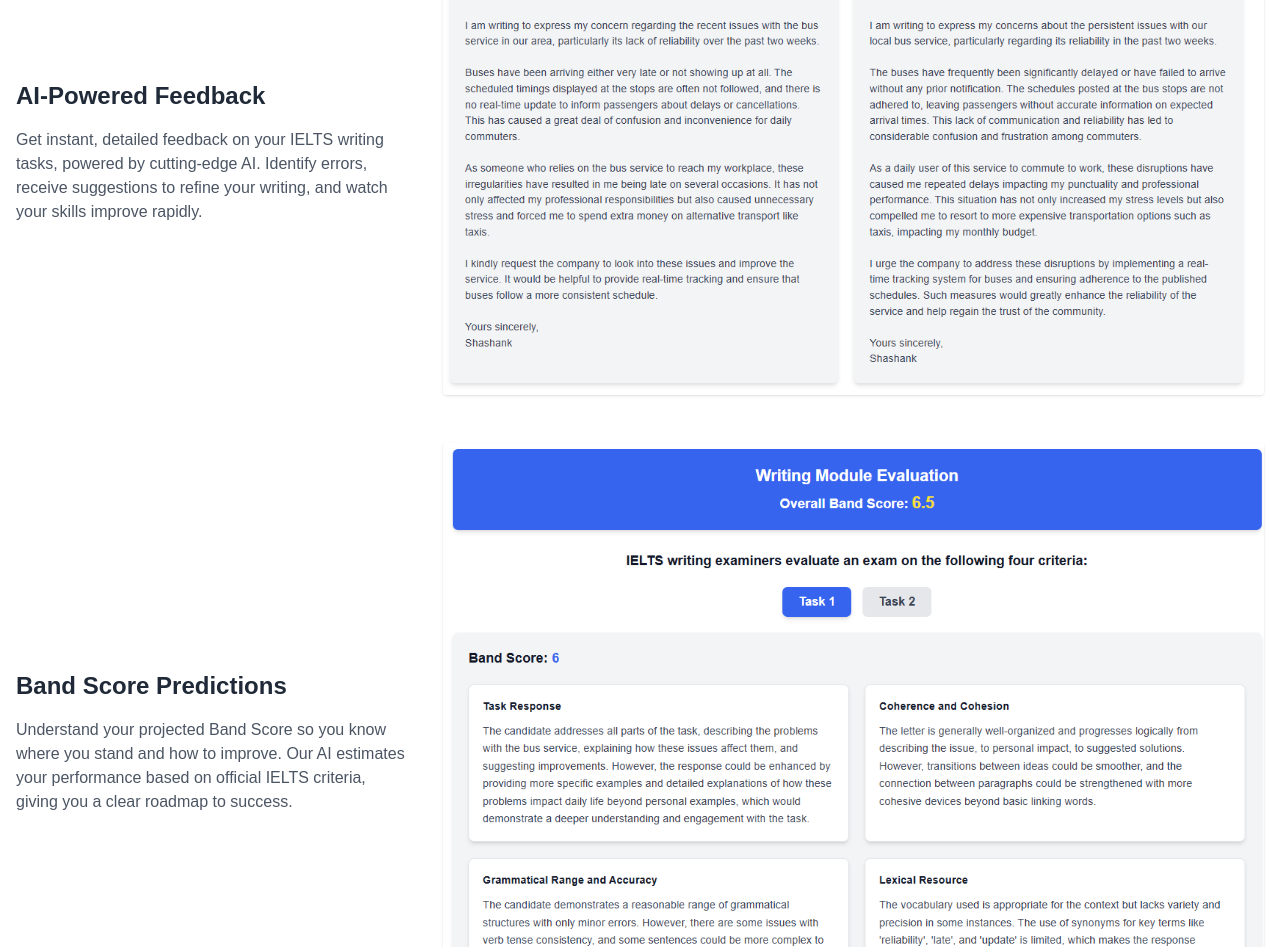
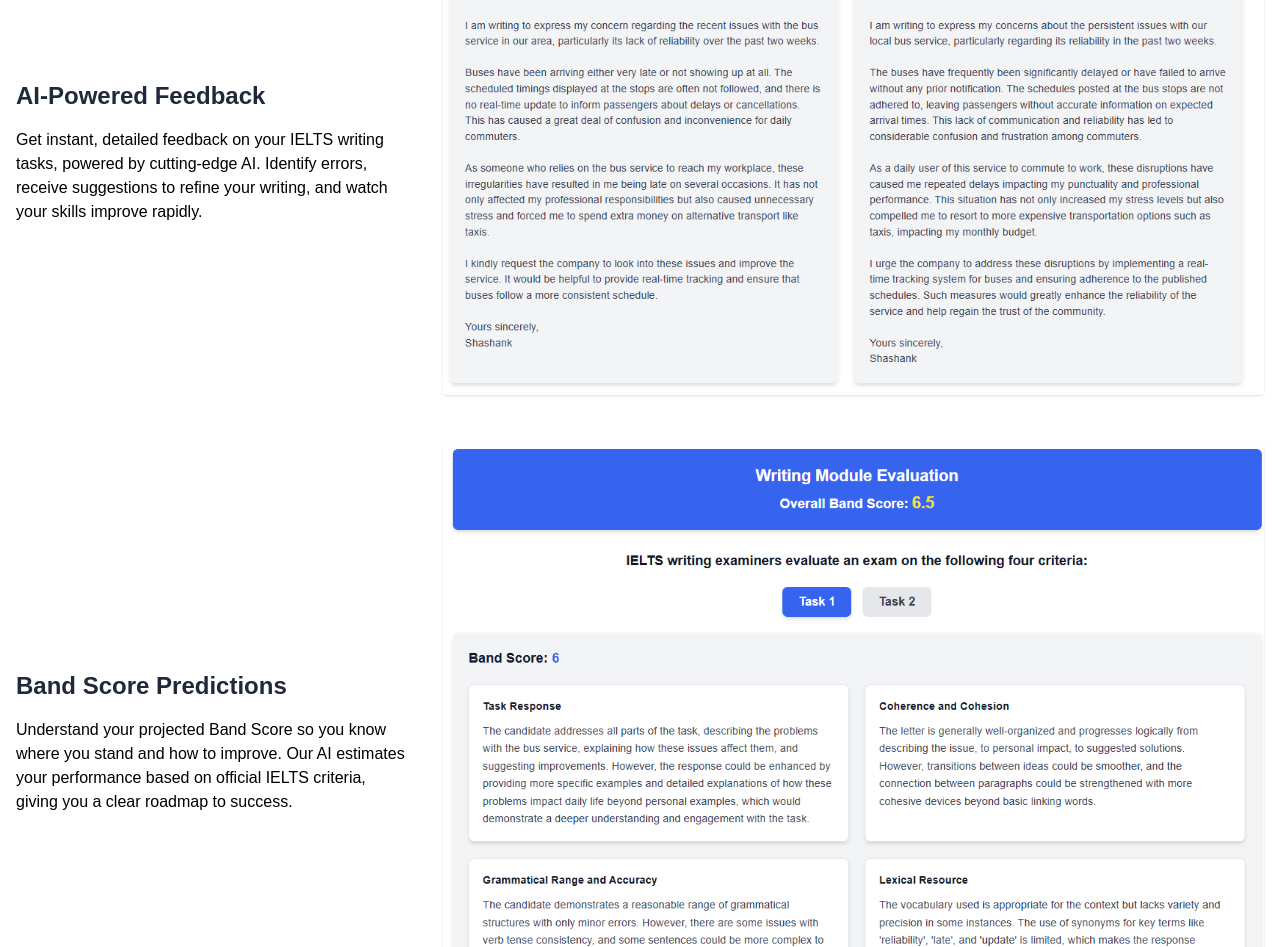
Before and after one commit to shashank-padala/ieltsexam-ai, a Next.js app: page / in a window 1280 px wide. Shown: the part 865-1812 px from the top of the page. Built offline with nearby package versions, Linux system fonts and the light colour scheme; no server answers; the database is empty.

Commit message:
updated text-color

```diff
--- a/components/FeaturesSection.tsx
+++ b/components/FeaturesSection.tsx
@@ -15,7 +15,7 @@
             <h3 className="text-2xl font-semibold mb-4 text-gray-800">
               AI-Powered Feedback
             </h3>
-            <p className="text-gray-600">
+            <p className="text-black">
               Get instant, detailed feedback on your IELTS writing tasks,
               powered by cutting-edge AI. Identify errors, receive suggestions
               to refine your writing, and watch your skills improve rapidly.
@@ -38,7 +38,7 @@
             <h3 className="text-2xl font-semibold mb-4 text-gray-800">
               Band Score Predictions
             </h3>
-            <p className="text-gray-600">
+            <p className="text-black">
               Understand your projected Band Score so you know where you stand
               and how to improve. Our AI estimates your performance based on
               official IELTS criteria, giving you a clear roadmap to success.
```
